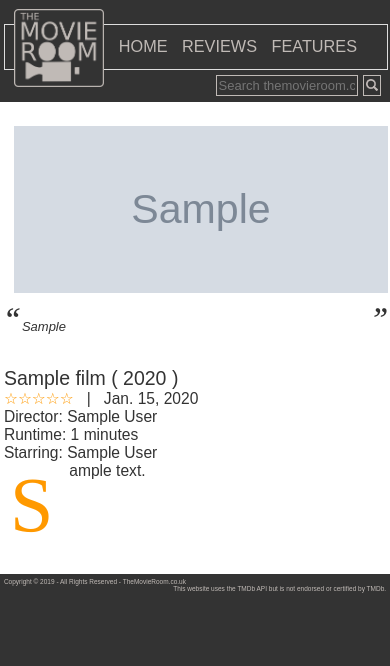
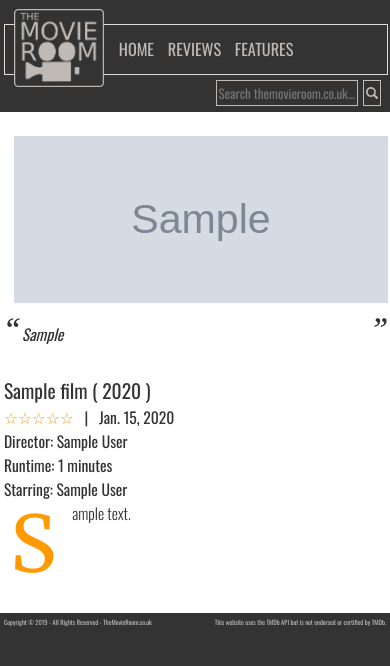
Before and after one commit to s-farry/themovieroom, a Django app: page /reviews/1/ in a window 390 px wide. Shown: the top 666 px of the page. Run offline with Django 3.2, Linux system fonts and the light colour scheme; tables that the repository leaves empty hold one stand-in row (values such as "Sample post"); grey boxes marked "Sample" are stand-in pictures.

Commit message:
some major updates to font and mobile appearance

```diff
--- a/static/styles/layout.css
+++ b/static/styles/layout.css
@@ -208,8 +208,8 @@ table#t03 {
 
 #container #homepage .mainsynopsis figure{float:center;height:400px;width:630px;margin-bottom:20px;}
 #container #homepage .mainsynopsis img{width:630px;height:400px;}
-#container #homepage .mainsynopsis figcaption#title{top:5%; width:auto;min-width:200px;max-width:590px;height:30px;padding:10px;padding-bottom:25px; padding-left:30px;border-top-right-radius:10px;border-bottom-right-radius:10px;text-transform:uppercase;}
-#container #homepage .mainsynopsis figcaption#synopsis{bottom:0%; width:590px;height:40px;padding:20px;vertical-align:middle;}
+#container #homepage .mainsynopsis figcaption#title{top:5%; width:auto;min-width:200px;max-width:590px;height:38px;padding:10px;padding-bottom:25px; padding-left:30px;border-top-right-radius:10px;border-bottom-right-radius:10px;text-transform:uppercase;font-size:1.3em;}
+#container #homepage .mainsynopsis figcaption#synopsis{bottom:0%; width:590px;height:40px;padding:20px;vertical-align:middle;font-weight:400;font-size:1.2em;}
 #container #homepage .mainsynopsis{background-color:var(--main-color);margin-bottom:0px;}
 #container #homepage .mainsynopsis h1{font-size:1.25em;}
 
@@ -217,7 +217,7 @@ table#t03 {
 
 #container #homepage .synopsis figure {float:left;margin-right:0px;display:block;height:200px;width:313px;margin:1px;}
 #container #homepage .synopsis figure img{float:left; width:313px;height:200px;}
-#container #homepage .synopsis figcaption {height: 50px;width:299px;padding:4px;bottom:30px;padding-left:10px;font-size:1.2em};
+#container #homepage .synopsis figcaption {height: 50px;width:299px;padding:4px;bottom:30px;padding-left:10px;font-size:1.2em;text-transform:uppercase;};
 
 #container #homepage .synopsis{padding: 0px 0px 0px 0px;margin-top:30px;margin-bottom:100px;margin-left:0px;margin-right:0px;background-color:var(--main-color);}
 
@@ -294,6 +294,11 @@ blockquote {
     position:relative;
     padding-top:10px;
 }
+
+#mobilequote {
+    font-size:1.2em;
+}
+
 /*
 blockquote footer {
     padding: 0 2em 0 0;
@@ -308,9 +313,15 @@ blockquote cite:before {
 div.mobile{
     font-size:1.2em;
 }
+div.mobilequote{
+    font-size:8.0em;
+}
+
 
 div.review{
     font-size:1.2em;
+    font-weight: 300;
+    /*font-family:Lato;*/
 }
 article.review h2{
     font-size:1.5em;
--- a/templates/base.html
+++ b/templates/base.html
@@ -6,7 +6,10 @@
 
 <html lang="en" dir="ltr">
   <head>
-    <link href="https://fonts.googleapis.com/css?family=Karla" rel="stylesheet">
+    <link rel="stylesheet" type="text/css" href="//fonts.googleapis.com/css?family=Oswald" />
+    <link rel="stylesheet" type="text/css" href="//fonts.googleapis.com/css?family=Oswald:300" />
+    <link rel="stylesheet" type="text/css" href="//fonts.googleapis.com/css?family=Lato" />
+    <link rel="stylesheet" type="text/css" href="//fonts.googleapis.com/css?family=Merriweather" />
 {% block title %}
 <title>The Movie Room</title>
 <meta name="description" content="Reviews of movies new and old"/>
--- a/templates/review.html
+++ b/templates/review.html
@@ -21,9 +21,15 @@
 {% endif %}
 </article>
 {% if review.quote %}
+{% if request|is_mobile %}
+<blockquote id="mobilequote">
+  {{review.quote}}
+  </blockquote>
+{% else %}
 <blockquote>
 {{review.quote}}
 </blockquote>
+{% endif %}
 {% endif %}
 
 {% endblock %}
```
